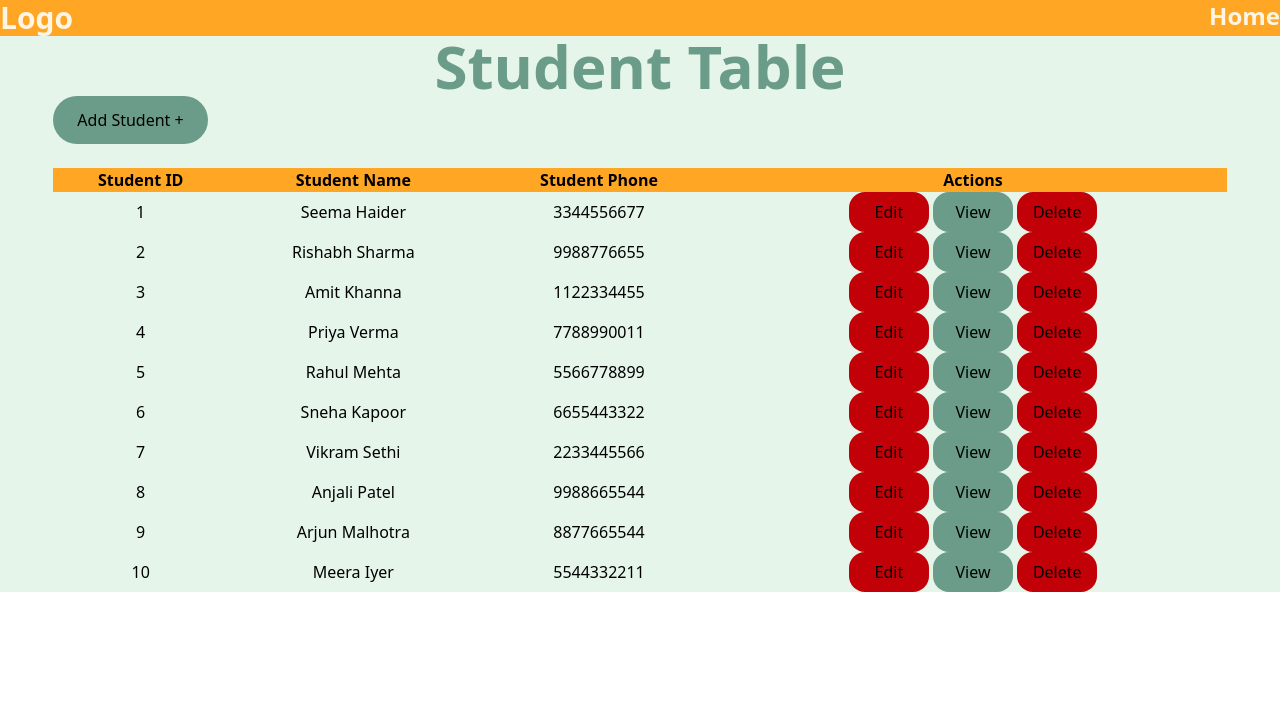
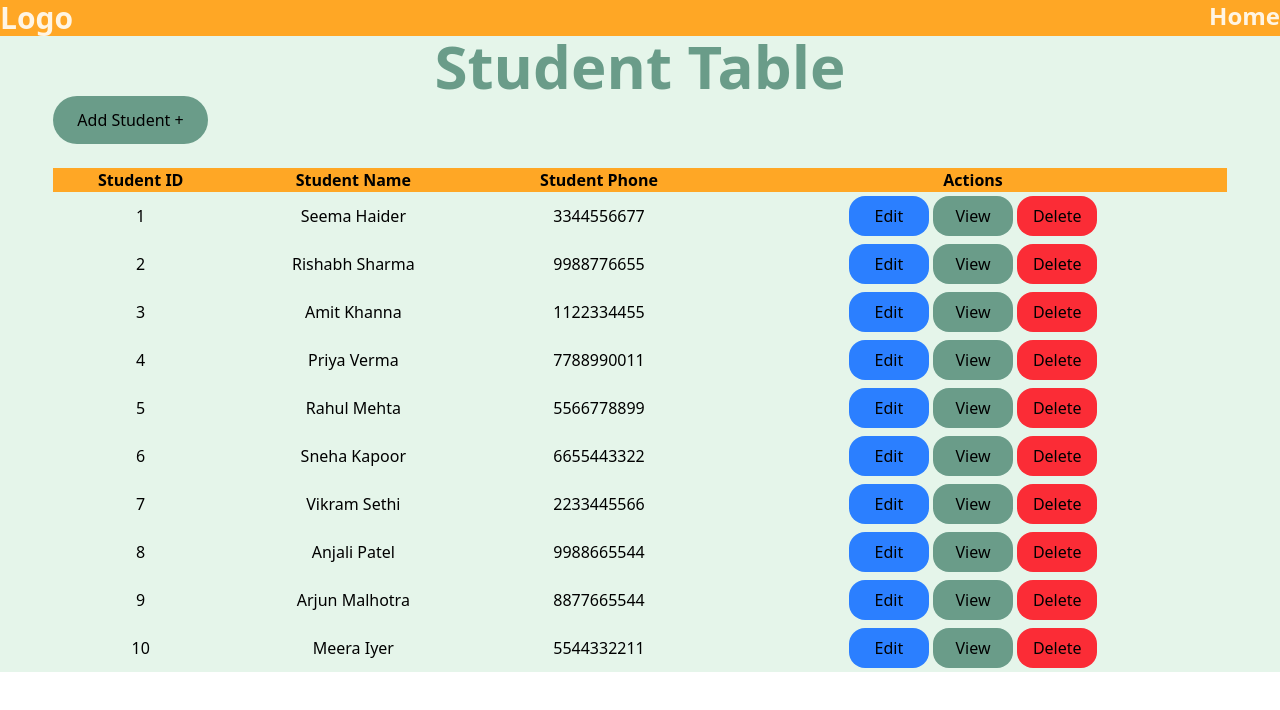
Before and after one commit to Rish8219/crud-op, a React (Vite) app: page / in a window 1280 px wide. Shown: the top 710 px of the page. Built offline with nearby package versions, Linux system fonts and the light colour scheme; data requests are answered from the project's data file.

Commit message:
hello  Lines starting

```diff
--- a/src/components/StudentTable.jsx
+++ b/src/components/StudentTable.jsx
@@ -24,7 +24,7 @@ const StudentTable = () => {
                     <button className='bg-[#6A9C89] px-6 py-3 rounded-4xl hover:bg-[#C1D8C3] cursor-pointer' onClick={() => { navigate("/student/create/:id") }}>Add Student +</button>
 
                     <table className='mt-6 w-full text-0.5xl text-center '>
-                        <thead className='text-0.5xl bg-[#FFA725]' >
+                        <thead className='w-44 text-0.5xl bg-[#FFA725]' >
                           <tr >
                                 <th >Student ID</th>
                                 <th >Student Name</th>
@@ -33,15 +33,15 @@ const StudentTable = () => {
                             </tr>
                         </thead>
 
-                        <tbody className='mt-6'>
+                        <tbody>
                           { students && students.map((item)=>{
                             console.log(students);
                             return(
                              <tr key={item.id}>
-                             <td>{item.id}</td>
+                             <td className='h-12'>{item.id}</td>
                              <td>{item.name}</td>
                              <td>{item.phone}</td>
-                             <td>  <button className='w-20 bg-red-700 px-2 py-2 rounded-2xl hover:bg-red-900 cursor-pointer' onClick={() => { navToEdit("/student/edit/:id") }}>Edit</button> <button className=' w-20 bg-[#6A9C89] px-2 py-2 rounded-2xl hover:bg-[#C1D8C3] cursor-pointer' onClick={() => { navToView("/student/view/:id") }}>View</button> <button className='w-20 bg-red-700 px-2 py-2 rounded-2xl hover:bg-red-900 cursor-pointer' onClick={() => { navToEdit("/student/edit/:id") }}>Delete</button></td>
+                             <td>  <button className='w-20 bg-blue-500 px-2 py-2 rounded-2xl hover:bg-blue-700 cursor-pointer' onClick={() => { navToEdit("/student/edit/:id") }}>Edit</button> <button className=' w-20 bg-[#6A9C89] px-2 py-2 rounded-2xl hover:bg-[#C1D8C3] cursor-pointer' onClick={() => { navToView("/student/view/:id") }}>View</button> <button className='w-20 bg-red-500 px-2 py-2 rounded-2xl hover:bg-red-600 cursor-pointer' onClick={() => { navToEdit("/student/edit/:id") }}>Delete</button></td>
                          </tr>)
 
                           })}
```
